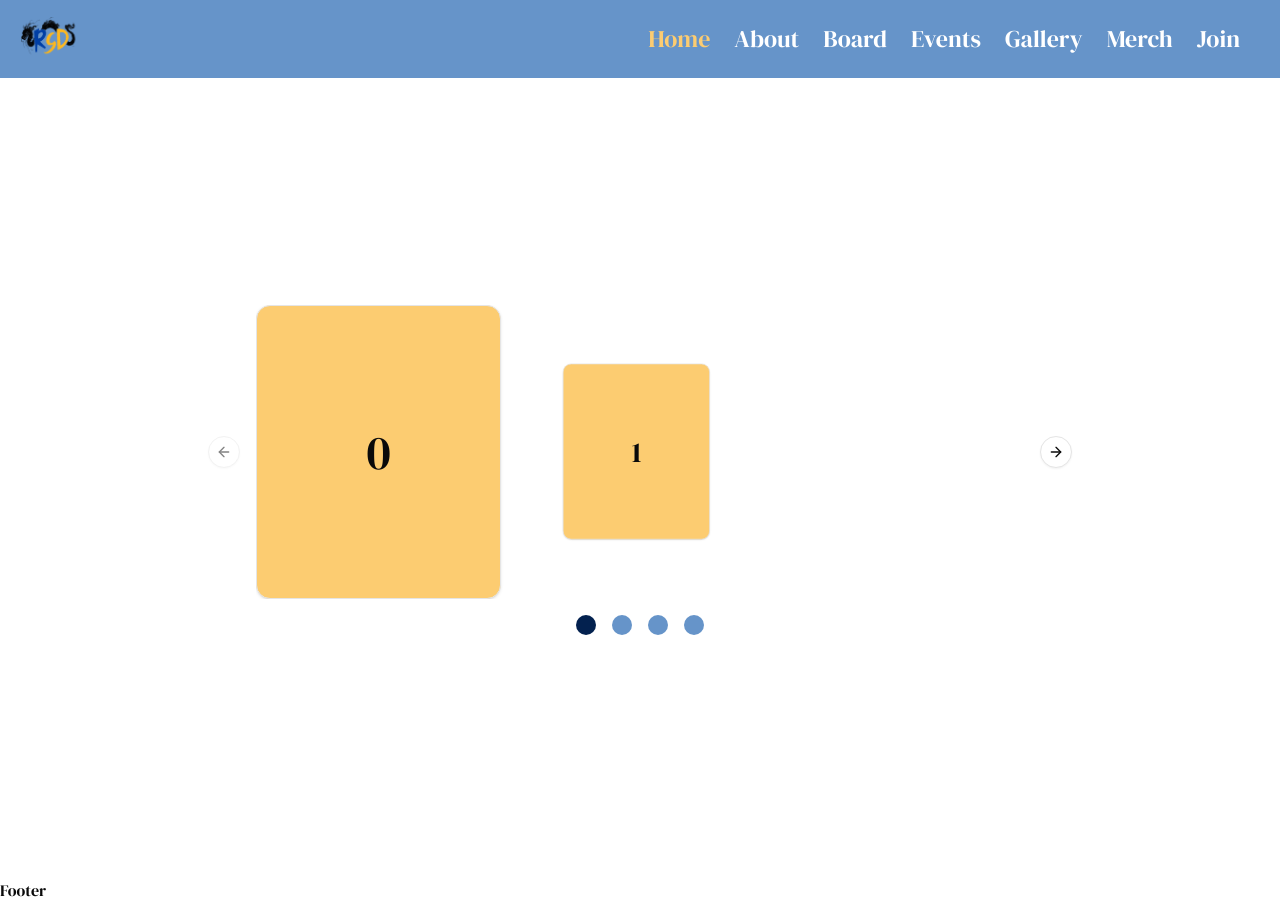
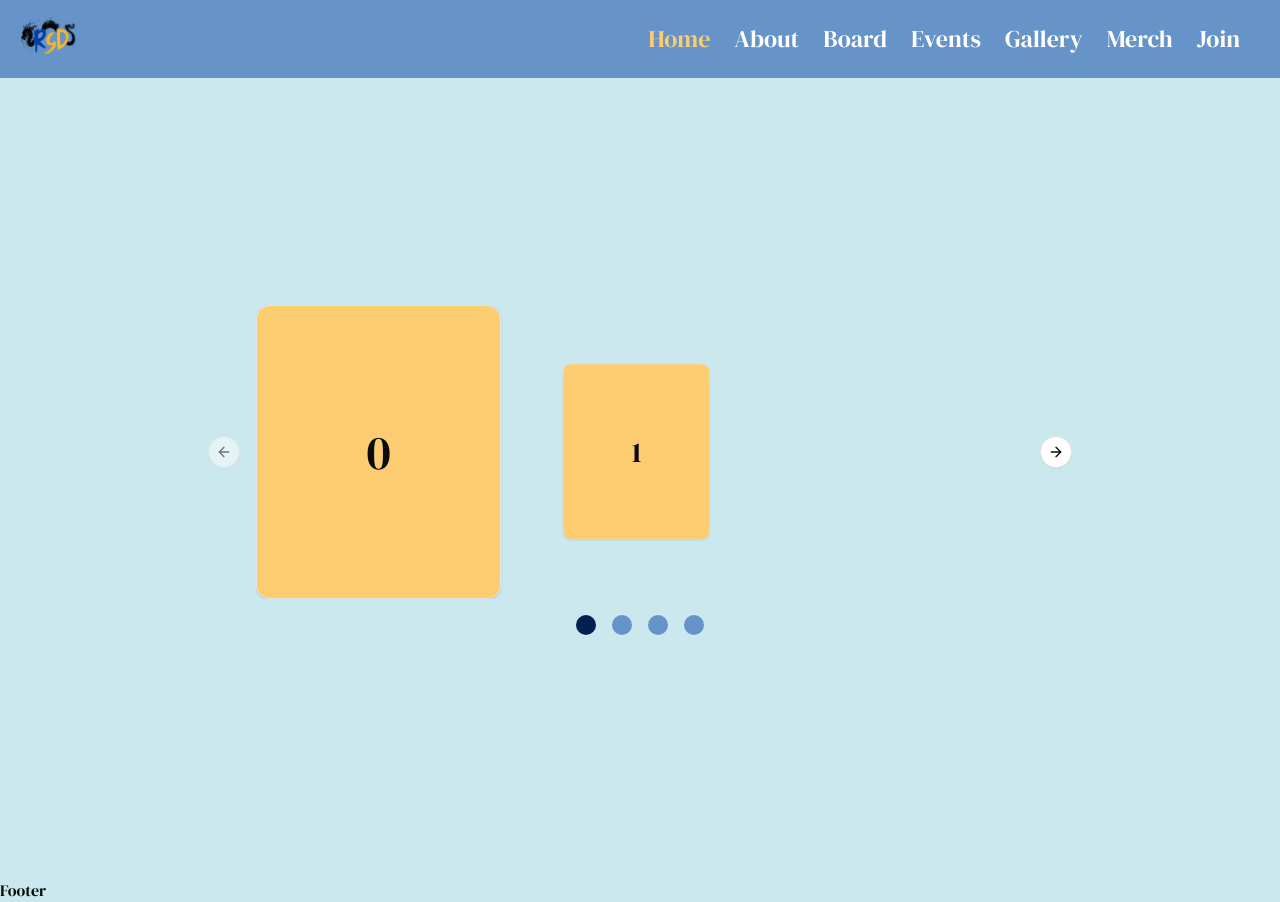
Before and after one commit to acm-ucr/rsd-website, a Next.js app: page / in a window 1280 px wide. Built offline with nearby package versions, Linux system fonts and the light colour scheme.

Commit message:
setting up issues

```diff
--- a/src/app/layout.tsx
+++ b/src/app/layout.tsx
@@ -31,7 +31,7 @@ export default function RootLayout({ children }: LayoutProps) {
   return (
     <html lang="en">
       <body
-        className={`flex min-h-screen w-screen flex-col overflow-x-hidden ${noticia.className} ${dmSerifDisplay.className}`}
+        className={`bg-rsd-light-blue flex min-h-screen w-screen flex-col overflow-x-hidden ${noticia.className} ${dmSerifDisplay.className}`}
       >
         <Navbar />
         <ReactQueryClientProvider>{children}</ReactQueryClientProvider>
--- /dev/null
+++ b/src/components/board/BoardMapping.tsx
@@ -0,0 +1,5 @@
+const BoardMapping = () => {
+  return <div>BoardMapping</div>;
+};
+
+export default BoardMapping;
--- /dev/null
+++ b/src/components/home/AwardsMapped.tsx
@@ -0,0 +1,5 @@
+const AwardsMapped = () => {
+  return <div>AwardsMapped</div>;
+};
+
+export default AwardsMapped;
--- /dev/null
+++ b/src/components/home/PracticeWrapper.tsx
@@ -0,0 +1,5 @@
+const PracticeWrapper = () => {
+  return <div>PracticeWrapper</div>;
+};
+
+export default PracticeWrapper;
```
Also changed, not shown: src/data/AwardsInfo.ts (added), src/data/BoardCards.ts (added).
